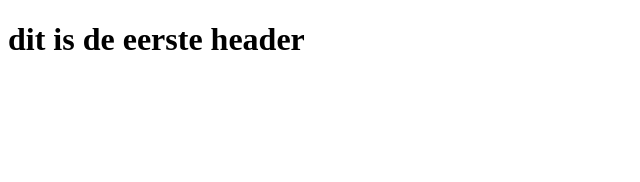
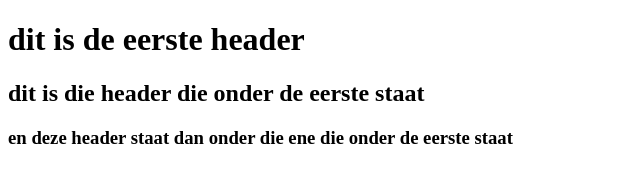
Before and after one commit to 23021985/gitpractice, a plain HTML site: page index.html in a window 1280 px wide. Shown: the whole page, without its empty margins (0-640 px from the left). Drawn offline with Linux system fonts and the light colour scheme.

Commit message:
dit is de 2e!

```diff
--- a/index.html
+++ b/index.html
@@ -6,5 +6,11 @@
 </head>
 <body>
 <h1>dit is de eerste header</h1>
+
+<h2>dit is die header die onder de eerste staat</h2>
+
+
+
+<h3>en deze header staat dan onder die ene die onder de eerste staat</h3>
 </body>
 </html>
```
